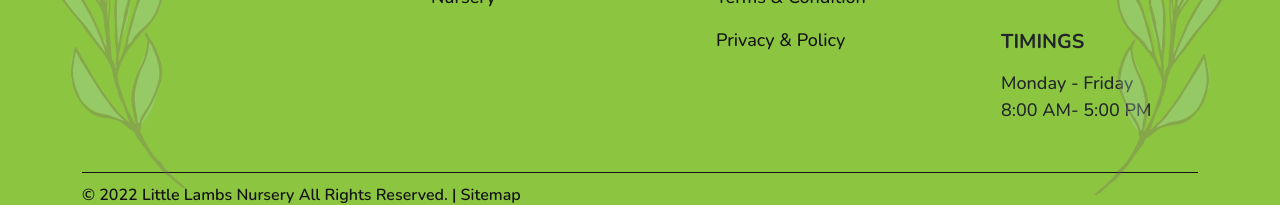
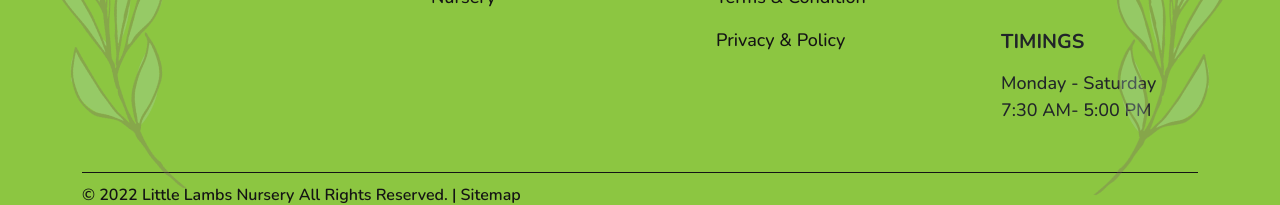
Before and after one commit to digrowfa/Little-Lambs, a React (Create React App) app: page /LLN-the-difference in a window 1280 px wide. Shown: the part 3691-3896 px from the top of the page. Built offline with nearby package versions, Linux system fonts and the light colour scheme.

Commit message:
change timeing

```diff
--- a/src/Pages/Includes/Footer/Footer.js
+++ b/src/Pages/Includes/Footer/Footer.js
@@ -82,8 +82,8 @@ const Footer = () => {
                                     <h4>TIMINGS</h4>
                                     <ul>
                                         <li>
-                                            Monday - Friday<br />
-                                            8:00 AM- 5:00 PM
+                                            Monday - Saturday<br />
+                                            7:30 AM- 5:00 PM
                                         </li>
                                     </ul>
                                 </div>
```
